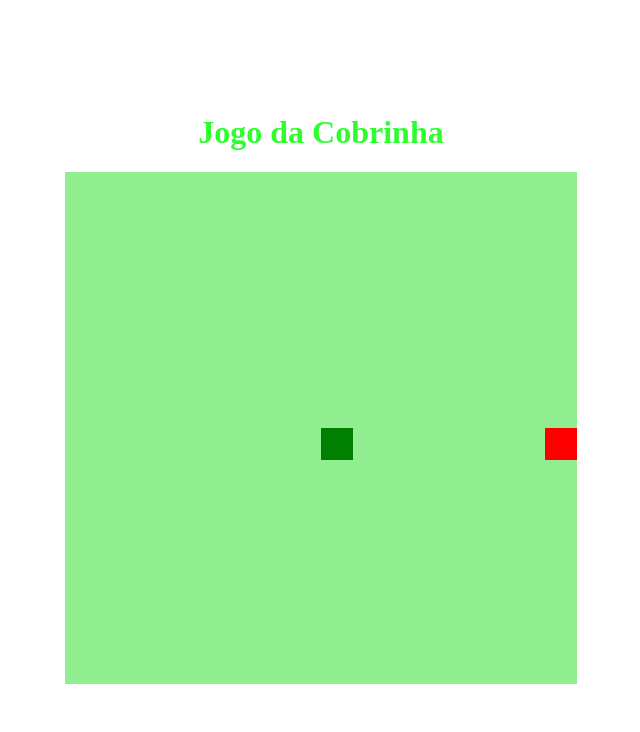
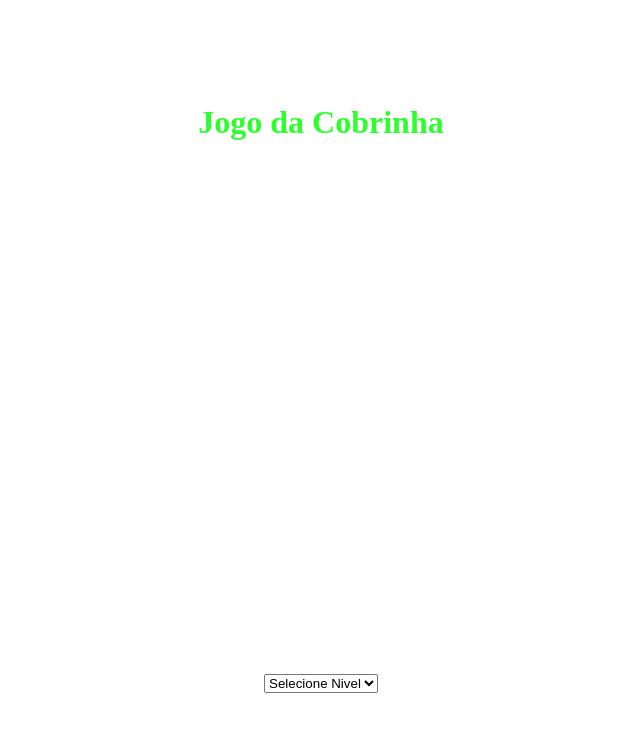
Before and after one commit to jorgeruiz27/jogodacobrinha, a plain HTML site: page index.html in a window 1280 px wide. Shown: the whole page, without its empty margins (319-959 px from the left). Drawn offline with Linux system fonts and the light colour scheme.

Commit message:
jogo cobrinha 2.0

```diff
--- a/index.html
+++ b/index.html
@@ -12,4 +12,12 @@
         <h1>Jogo da Cobrinha</h1>
         <canvas id="snake" width="512" height="512"></canvas>
     </body>
+    <div class="seleciona-nivel" onChange="executaJogo()">
+        <select id="selNivel">
+            <option value="0" selected>Selecione Nivel</option>
+            <option value="1">Fácil</option>
+            <option value="2">Médio</option>
+            <option value="3">Difícil</option>
+        </select>
+    </div>
 </html>
--- a/script.js
+++ b/script.js
@@ -78,4 +78,23 @@ function iniciarJogo(){
     snake.unshift(newHead);
 }
 
-let jogo = setInterval(iniciarJogo, 100);
+let nivel;
+let jogo
+
+function executaJogo(){
+    let select = document.querySelector('#selNivel');
+    let nivel = select.options[select.selectedIndex].value;
+    if (nivel==1){
+        select.disabled = true;
+        nivel = 300;
+        jogo = setInterval(iniciarJogo, nivel);
+    }else if (nivel==2){
+        select.disabled = true;
+        nivel = 200;;
+        jogo = setInterval(iniciarJogo, nivel);
+    }else if (nivel==3){
+        select.disabled = true;
+        nivel = 100;
+        jogo = setInterval(iniciarJogo, nivel);
+    }
+}
```
